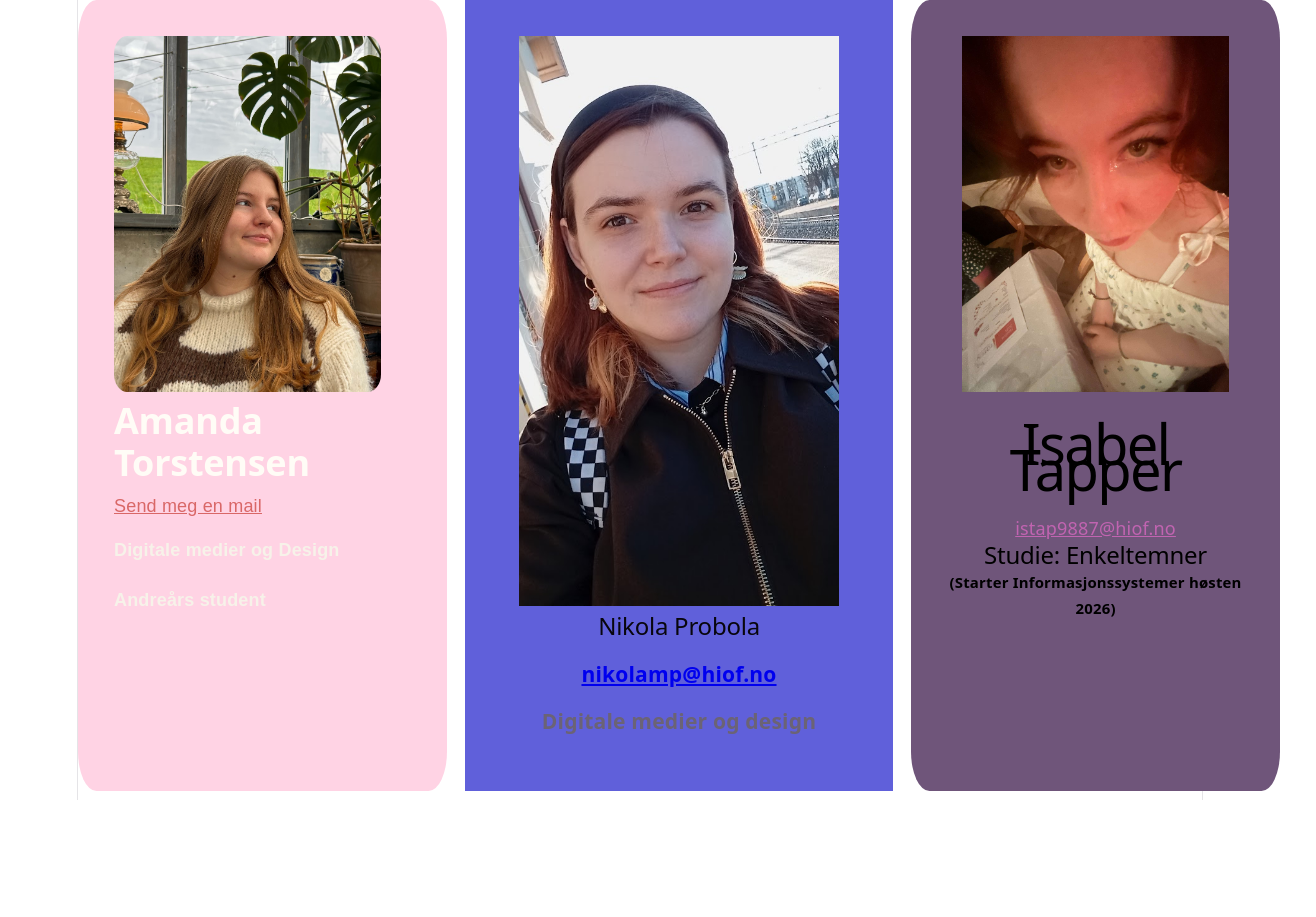
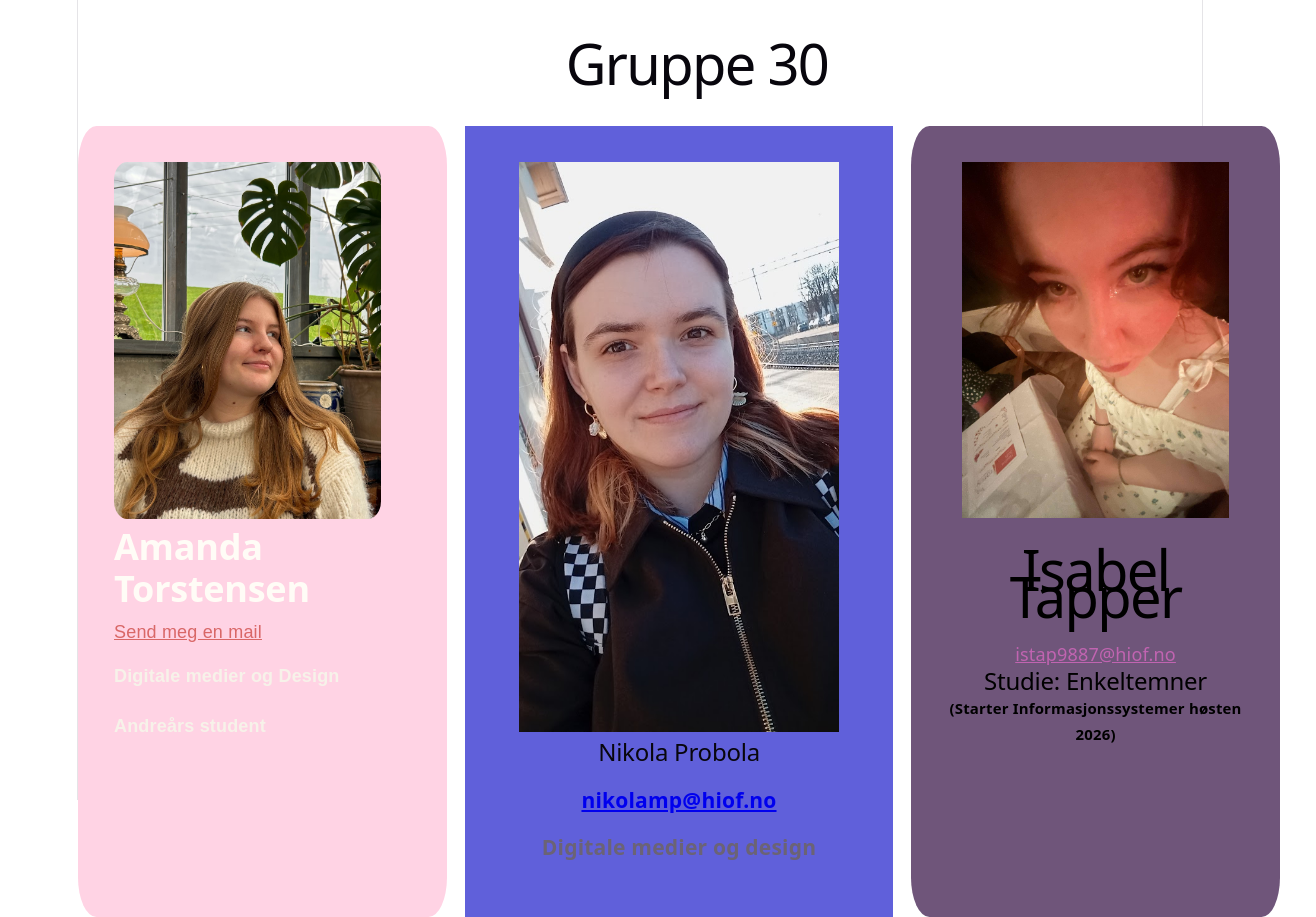
Before and after one commit to Nikola714/Arbeidskrav4_UIN26, a React app in the folder frontend/: page / in a window 1280 px wide. Shown: the whole page, 1316 px wide, since content can reach past the window. Before the commit the page ends 800 px from the top, so only its background shows below. Built offline with nearby package versions, Linux system fonts and the light colour scheme; the HTML template or start-up script is replaced by a standard one.

Commit message:
css og semantisk struktur
Legget til header og section og fikset css for hele nettiside

```diff
--- a/frontend/src/App.css
+++ b/frontend/src/App.css
@@ -4,8 +4,18 @@ body{
 }
 
 main{
+  position: absolute;
+
+}
+
+
+#overskrift{
+  width: 100%;
+  padding: 1rem;
+}
+
+section{
     display: flex;
     gap: 1rem;
     justify-content: center;
-    position: absolute;
 }
--- a/frontend/src/components/Home.jsx
+++ b/frontend/src/components/Home.jsx
@@ -7,9 +7,15 @@ export default function Home(){
 
     return(
         <main>
-            <Amanda/>
-            <Nikola/>
-            <Isabel/>
+            <header id="overskrift">
+                <h1>Gruppe 30</h1>
+            </header>
+
+            <section>
+                <Amanda/>
+                <Nikola/>
+                <Isabel/>
+            </section>
         </main>
     )
 }
```
